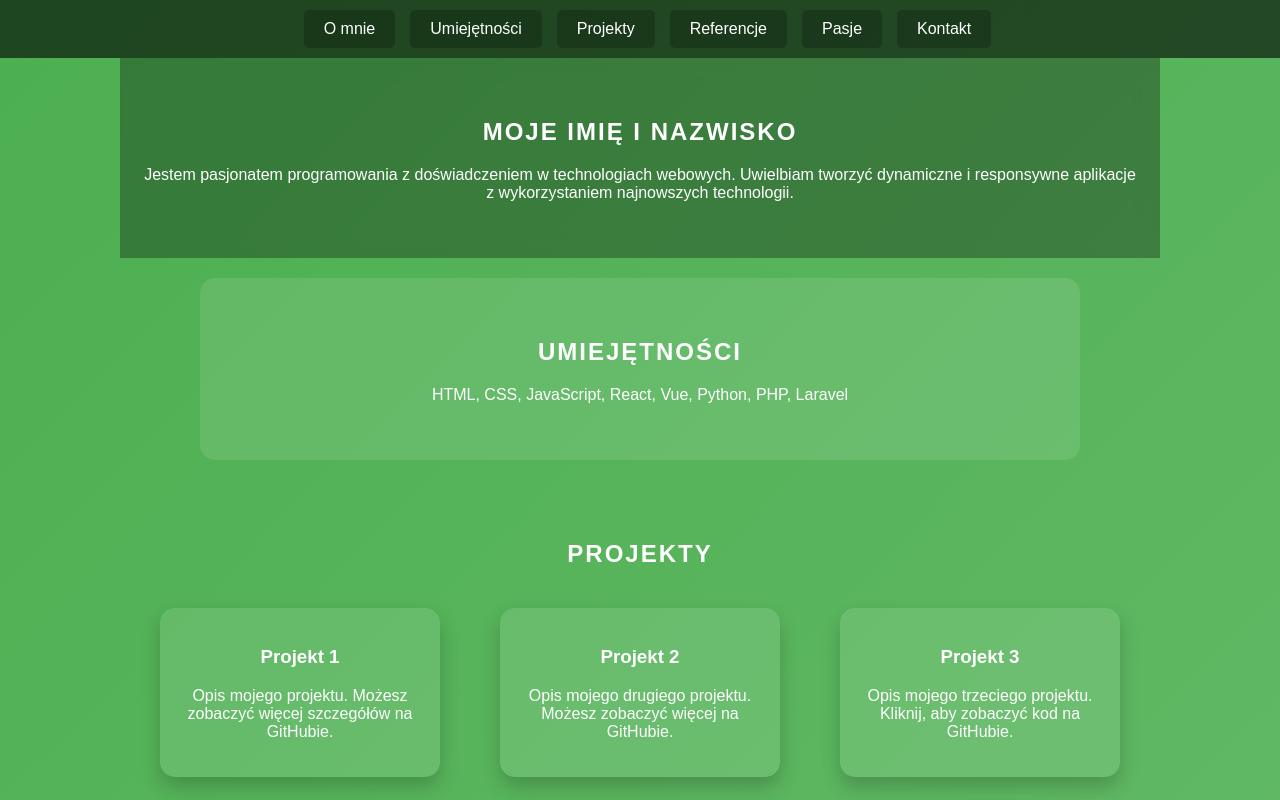
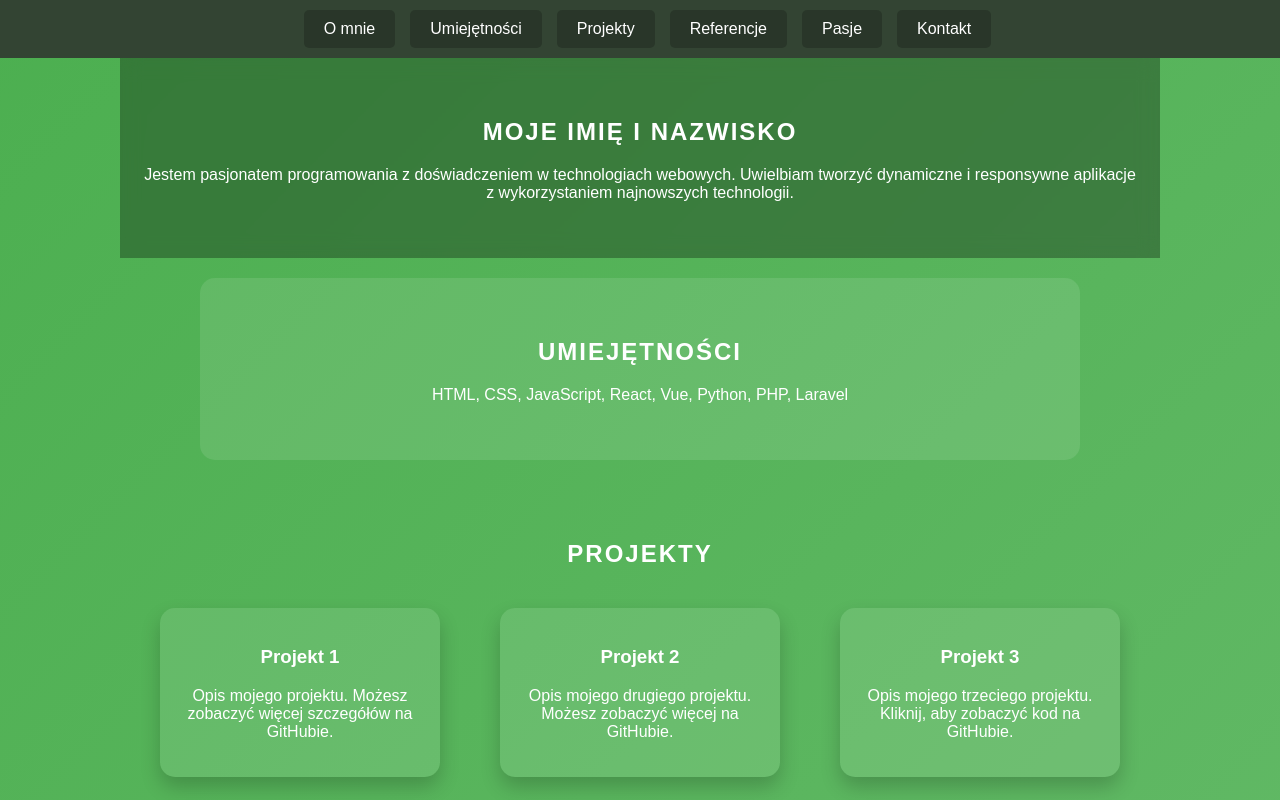
Before and after one commit to katjasiewicz/katjasiewicz.github.io, a plain HTML site: page index.html in a window 1280 px wide. Shown: the top 800 px of the page. Drawn offline with Linux system fonts and the light colour scheme.

Commit message:
Update index.html

```diff
--- a/index.html
+++ b/index.html
@@ -34,7 +34,7 @@
         .nav {
             position: sticky;
             top: 0;
-            background-color: rgba(0, 0, 0, 0.6);
+            background-color: #334433;
             padding: 10px 0;
             z-index: 1000;
             display: flex;
```
